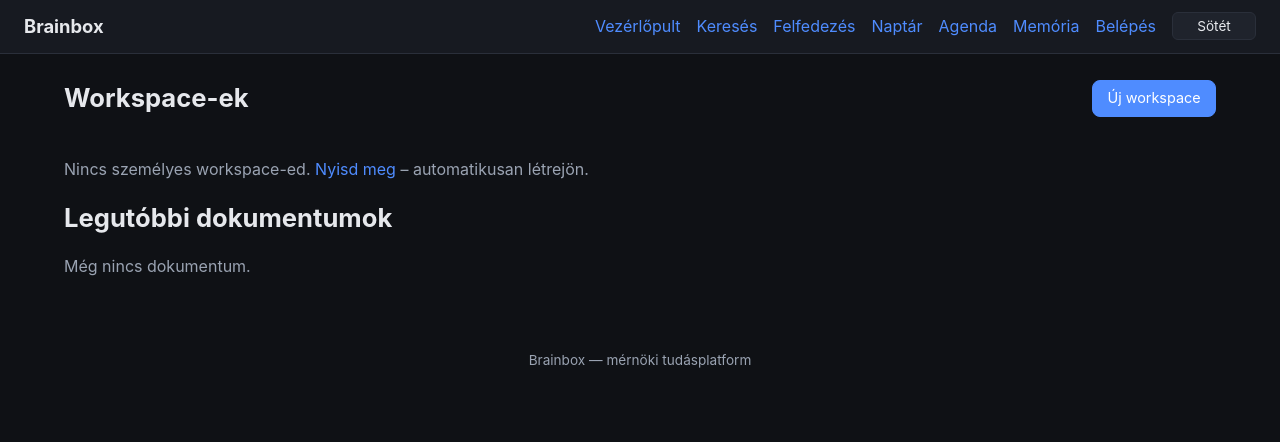
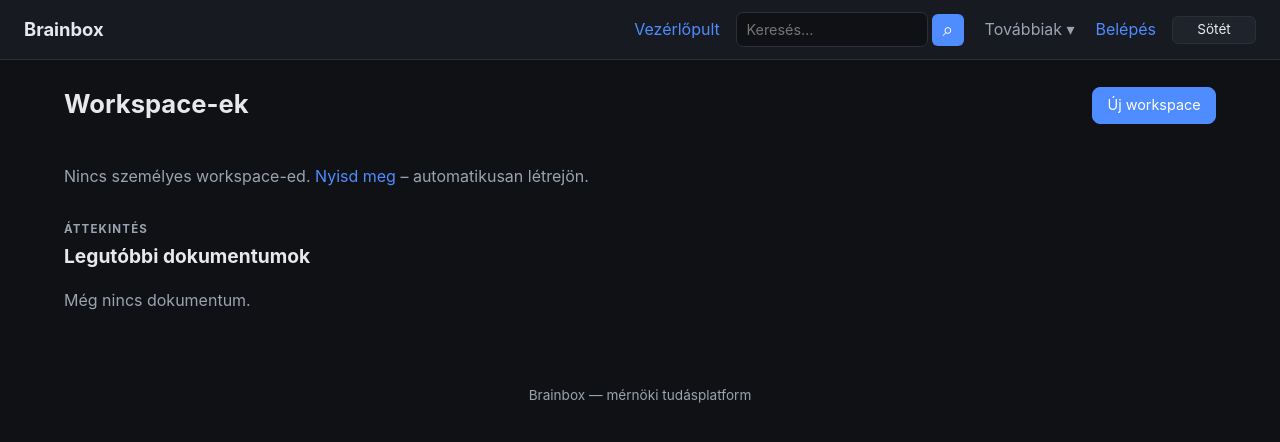
Before and after one commit to bRANC9/Brainbox, a Django app: template templates/dashboard.html in a window 1280 px wide. Shown: the top 442 px of the page. Run offline with Django 5.2, Linux system fonts and the light colour scheme; the template is opened without the code that fills it, so the values that code supplies are empty.

Commit message:
feat(search): add header autocomplete
Add debounced, permission-filtered search suggestions to the header.
Group secondary navigation and streamline the dashboard section heading.
Fix dev container static collection permissions.

```diff
--- a/docker-compose.dev.yml
+++ b/docker-compose.dev.yml
@@ -58,6 +58,7 @@ services:
       - knowledge_data_dev:/data/knowledge
     ports:
       - "${BRAINBOX_PORT:-8000}:8000"
+    tmpfs: ["/app/staticfiles:uid=1000,gid=1000,mode=0755"]
 
   # Test runner. Opt-in (`profiles`), so `up` never starts it:
   #
--- a/static/css/app.css
+++ b/static/css/app.css
@@ -102,6 +102,16 @@ a:hover { text-decoration: underline; }
 .topbar nav { display: flex; align-items: center; gap: 0.35rem 1rem; flex-wrap: wrap; }
 .topbar .user { color: var(--muted); }
 .inline { display: inline; margin: 0; }
+.header-search { position: relative; display: flex; align-items: center; gap: 0.25rem; margin: 0; }
+.header-search input { width: clamp(9rem, 15vw, 14rem); padding: 0.35rem 0.6rem; border: 1px solid var(--border-input); border-radius: 7px; background: var(--bg); color: var(--text); font: inherit; font-size: 0.9rem; }
+.header-search input:focus { outline: 2px solid var(--accent); outline-offset: 1px; }
+.header-search button { width: 2rem; height: 2rem; border: 0; border-radius: 6px; background: var(--accent); color: var(--on-accent); font-size: 1.2rem; cursor: pointer; }
+.search-suggestions { position: absolute; top: calc(100% + 0.4rem); left: 0; right: 2.25rem; z-index: 30; max-height: min(60vh, 24rem); overflow-y: auto; list-style: none; margin: 0; padding: 0.35rem; background: var(--panel); border: 1px solid var(--border); border-radius: 8px; box-shadow: var(--shadow); }
+.search-suggestions[hidden] { display: none; }
+.search-suggestions a { display: block; padding: 0.45rem 0.6rem; border-radius: 5px; color: var(--text); }
+.search-suggestions a:hover, .search-suggestions a:focus { background: var(--panel-2); text-decoration: none; }
+.search-suggestions .suggestion-empty { padding: 0.45rem 0.6rem; color: var(--muted); font-size: 0.85rem; }
+.sr-only { position: absolute; width: 1px; height: 1px; padding: 0; margin: -1px; overflow: hidden; clip: rect(0, 0, 0, 0); white-space: nowrap; border: 0; }
 
 /* Superseded by the `main` rule near the top, which owns the max-width; this
    only keeps the padding so the two cannot drift apart silently. */
@@ -117,6 +127,9 @@ main { margin: 0 auto; padding: 1.5rem; }
   margin-bottom: 1rem;
 }
 .page-head h1 { margin: 0; font-size: 1.6rem; }
+.eyebrow { margin: 0 0 0.2rem; color: var(--muted); font-size: 0.72rem; font-weight: 700; letter-spacing: 0.1em; text-transform: uppercase; }
+.recent-head { margin-top: 2rem; }
+.recent-head h2 { margin: 0; font-size: 1.2rem; }
 .crumbs { color: var(--muted); font-size: 0.85rem; margin: 0 0 0.25rem; }
 .muted { color: var(--muted); }
 .meta { color: var(--muted); font-size: 0.85rem; }
@@ -430,6 +443,9 @@ details pre.code { max-height: 320px; }
   .topbar { padding: 0.6rem 0.75rem; }
   .topbar nav { gap: 0.2rem 0.7rem; font-size: 0.9rem; }
   .topbar nav a { white-space: nowrap; }
+  .header-search { width: 100%; }
+  .header-search input { width: min(100%, 22rem); }
+  .header-search button { flex: 0 0 2rem; }
   .page-head { flex-direction: column; align-items: flex-start; }
   .page-head h1 { font-size: 1.35rem; }
   .grid { grid-template-columns: 1fr; }
@@ -543,6 +559,8 @@ details pre.code { max-height: 320px; }
   box-shadow: var(--shadow);
 }
 .topbar .menu-panel a { white-space: nowrap; padding: 0.1rem 0.35rem; }
+.topbar .nav-more > summary { color: var(--muted); }
+.topbar .nav-more .menu-panel { left: 0; right: auto; }
 
 /* A form's submit button stretched to the full column width because .form is a
    flex column. Buttons are actions, not fields: size them to their label. */
--- a/templates/base.html
+++ b/templates/base.html
@@ -44,11 +44,21 @@
     </button>
     <nav id="topnav">
       <a href="{% url 'web:dashboard' %}">Vezérlőpult</a>
-      <a href="{% url 'web:search' %}">Keresés</a>
-      <a href="{% url 'web:discovery' %}">Felfedezés</a>
-      <a href="{% url 'web:calendar' %}">Naptár</a>
-      <a href="{% url 'web:agenda' %}">Agenda</a>
-      <a href="{% url 'web:memory' %}">Memória</a>
+      <form class="header-search" method="get" action="{% url 'web:search' %}" role="search" autocomplete="off">
+        <label class="sr-only" for="header-search-input">Keresés</label>
+        <input id="header-search-input" type="search" name="q" placeholder="Keresés…" aria-label="Keresés" aria-autocomplete="list" aria-controls="header-search-suggestions" aria-expanded="false">
+        <button type="submit" aria-label="Keresés indítása">⌕</button>
+          <ul id="header-search-suggestions" class="search-suggestions" role="listbox" hidden></ul>
+      </form>
+      <details class="menu nav-more">
+          <summary>Továbbiak</summary>
+          <div class="menu-panel">
+            <a href="{% url 'web:discovery' %}">Felfedezés</a>
+            <a href="{% url 'web:calendar' %}">Naptár</a>
+            <a href="{% url 'web:agenda' %}">Agenda</a>
+            <a href="{% url 'web:memory' %}">Memória</a>
+          </div>
+      </details>
       {% comment %}
     Twelve links wrapped onto three rows on a phone and put "Beállítások" next
     to "Kijelentkezés". The management half now sits behind one disclosure, and it
@@ -88,6 +98,78 @@
               aria-label="Váltás világos témára" title="Váltás világos témára"><span data-theme-label>Világos</span></button>
     </nav>
   </header>
+  <script>
+  (function () {
+    var form = document.querySelector('.header-search');
+    if (!form) return;
+    var input = form.querySelector('input[name="q"]');
+    var list = form.querySelector('.search-suggestions');
+    var timer = null;
+    var request = null;
+    function close() {
+      list.hidden = true;
+      input.setAttribute('aria-expanded', 'false');
+    }
+    function render(items) {
+      list.replaceChildren();
+      if (!items.length) {
+        var empty = document.createElement('li');
+        empty.className = 'suggestion-empty';
+        empty.textContent = 'Nincs javaslat';
+        list.appendChild(empty);
+      } else {
+        items.forEach(function (item) {
+          var row = document.createElement('li');
+          row.setAttribute('role', 'option');
+          var link = document.createElement('a');
+          link.href = item.url;
+          link.textContent = item.title;
+          row.appendChild(link);
+          list.appendChild(row);
+        });
+      }
+      list.hidden = false;
+      input.setAttribute('aria-expanded', 'true');
+    }
+    form.addEventListener('submit', function (event) {
+      event.preventDefault();
+      var first = list.querySelector('a');
+      if (first && !list.hidden) window.location.href = first.href;
+      else input.focus();
+    });
+    input.addEventListener('input', function () {
+      window.clearTimeout(timer);
+      if (request) request.abort();
+      var query = input.value.trim();
+      if (query.length < 2) { close(); return; }
+      timer = window.setTimeout(function () {
+        request = new AbortController();
+        var url = new URL(form.action, window.location.origin);
+        url.searchParams.set('q', query);
+        url.searchParams.set('suggest', '1');
+        fetch(url, { signal: request.signal })
+          .then(function (response) { if (!response.ok) throw new Error('search failed'); return response.json(); })
+          .then(function (items) { if (input.value.trim() === query) render(items); })
+          .catch(function (error) { if (error.name !== 'AbortError') close(); });
+      }, 250);
+    });
+    document.addEventListener('click', function (event) { if (!form.contains(event.target)) close(); });
+    input.addEventListener('keydown', function (event) {
+      var links = list.querySelectorAll('a');
+      if (event.key === 'Escape') close();
+      if (event.key === 'ArrowDown' && links.length) { event.preventDefault(); links[0].focus(); }
+    });
+    list.addEventListener('keydown', function (event) {
+      var links = Array.from(list.querySelectorAll('a'));
+      var index = links.indexOf(document.activeElement);
+      if (event.key === 'Escape') { close(); input.focus(); }
+      if (event.key === 'ArrowDown' || event.key === 'ArrowUp') {
+        event.preventDefault();
+        links[(index + (event.key === 'ArrowDown' ? 1 : -1) + links.length) % links.length].focus();
+      }
+    });
+  })();
+  </script>
 
   <main>
     {% if messages %}
--- a/templates/dashboard.html
+++ b/templates/dashboard.html
@@ -40,8 +40,8 @@ the card above and the loop share one grid.
   <p class="muted">Még nincs megosztott workspace-ed. Amit létrehozol, az csak hozzád tartozik: senki más nem látja, amíg te nem adsz rá hozzáférést. Újat az <a href="/api/v1/workspaces/">API</a>-n vagy az <a href="/admin/">admin</a>-ban hozhatsz létre.</p>
 {% endif %}
 
-<section class="page-head">
-  <h1>Legutóbbi dokumentumok</h1>
+<section class="page-head recent-head">
+  <div><p class="eyebrow">Áttekintés</p><h2>Legutóbbi dokumentumok</h2></div>
 </section>
 {% if recent_documents %}
   <table class="table">
```
Also changed, not shown: apps/web/views.py (+7 -0 lines).
